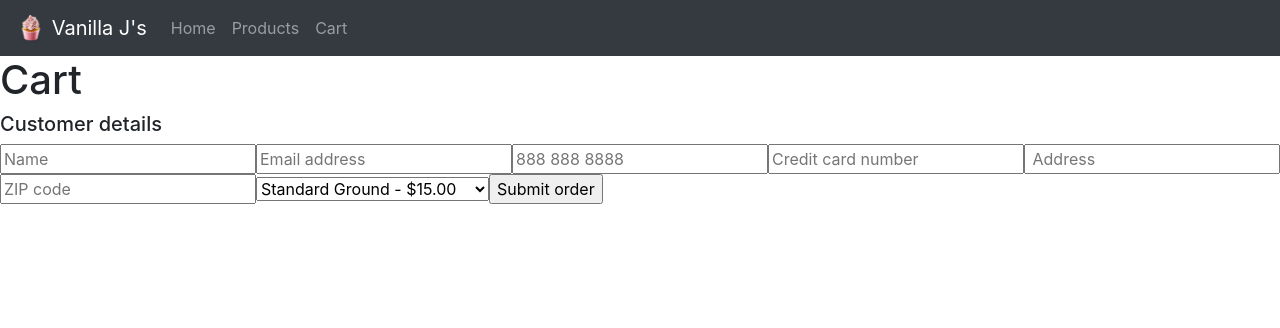
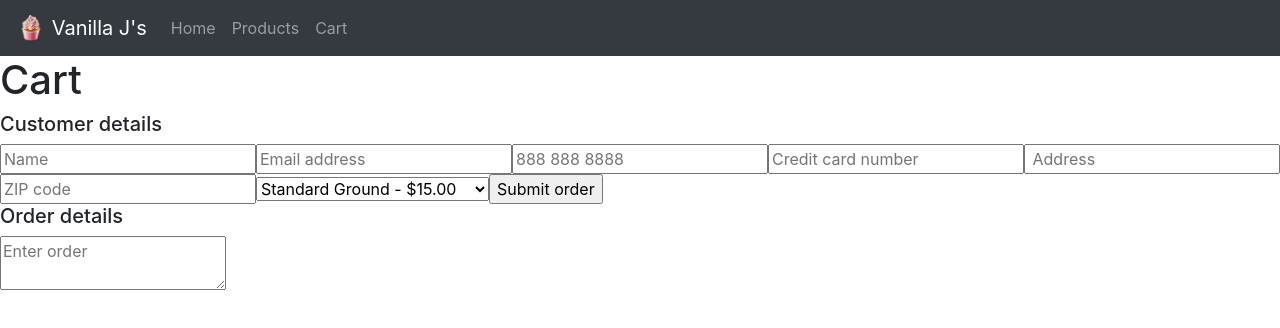
Before and after one commit to Allysony/ecommerceBakery, a React (Create React App) app: page /bakeryBuild/cart in a window 1280 px wide. Shown: the top 328 px of the page. Built offline with nearby package versions, Linux system fonts and the light colour scheme.

Commit message:
Cart order form added

```diff
--- a/src/components/Cart.js
+++ b/src/components/Cart.js
@@ -105,7 +105,6 @@ class Cart extends Component {
             type="text"
             name="address"
             value={this.state.address}
-            id="address"
             onChange={this.handleInputChange}
             placeholder=" Address"
             required
@@ -114,7 +113,6 @@ class Cart extends Component {
             type="text"
             name="zip"
             value={this.state.zip}
-            id="zip"
             onChange={this.handleInputChange}
             pattern="[0-9]{5}"
             placeholder="ZIP code"
@@ -131,6 +129,15 @@ class Cart extends Component {
           </select>
           <input type="submit" value="Submit order" />
         </form>
+        <h5>Order details</h5>
+        <form onSubmit={this.handleSubmit}>
+          <textarea
+            name="order"
+            value={this.state.order}
+            onChange={this.handleInputChange}
+            placeholder="Enter order"
+          />
+        </form>
       </div>
     );
   }
```
